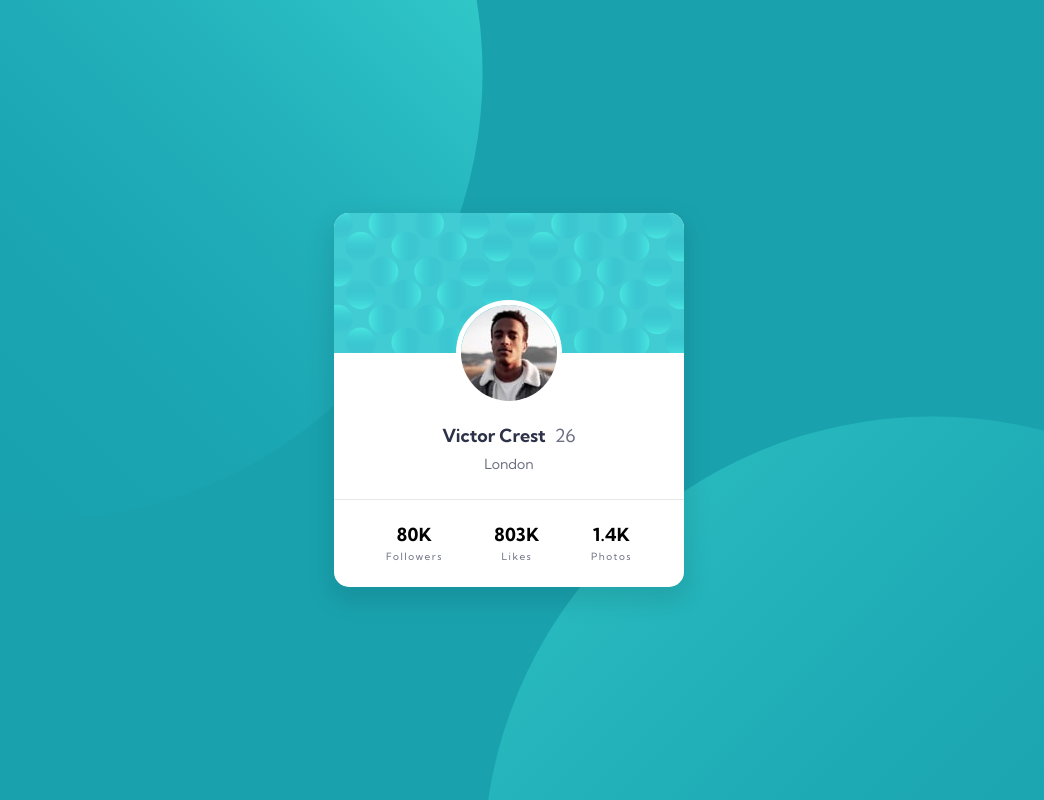
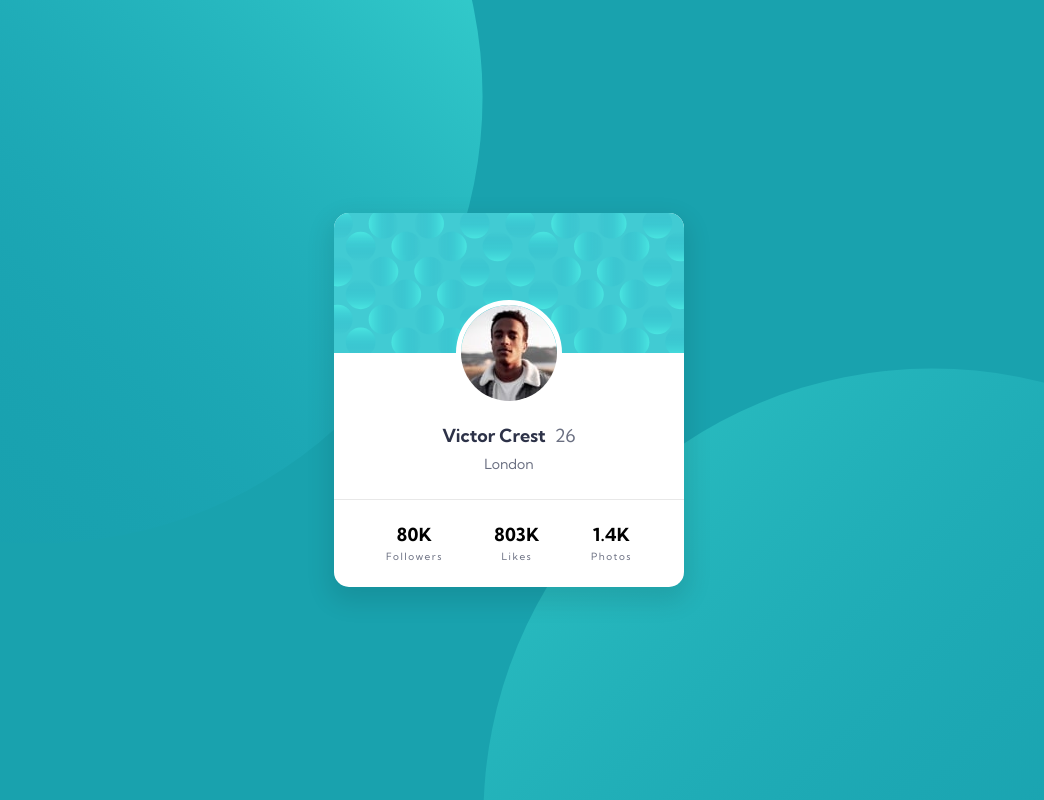
Before and after one commit to 2letters/profile-card-component-main, a plain HTML site: page index.html in a window 1280 px wide. Shown: the whole page, without its empty margins (131-1175 px from the left). Drawn offline with Linux system fonts and the light colour scheme.

Commit message:
Minor fixes

```diff
--- a/style.css
+++ b/style.css
@@ -15,7 +15,7 @@ body {
     align-items: center;
     flex-direction: column;
     background-image: url("images/bg-pattern-top.svg"), url("images/bg-pattern-bottom.svg");
-    background-position: right 52vw bottom 35vh, left 48vw top 52vh;
+    background-position: right 52vw bottom 32vh, left 48vw top 46vh;
     background-repeat: no-repeat;
     background-size: 70%;
 }
```
